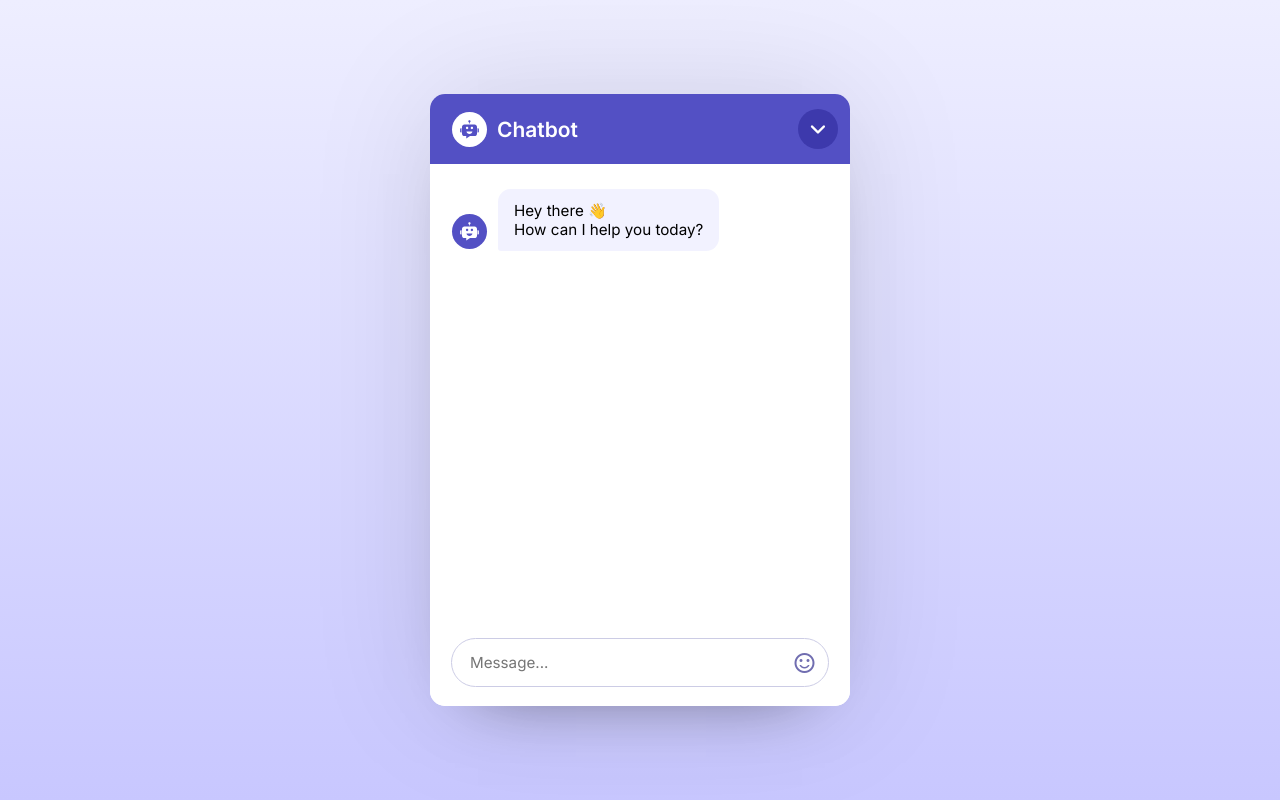
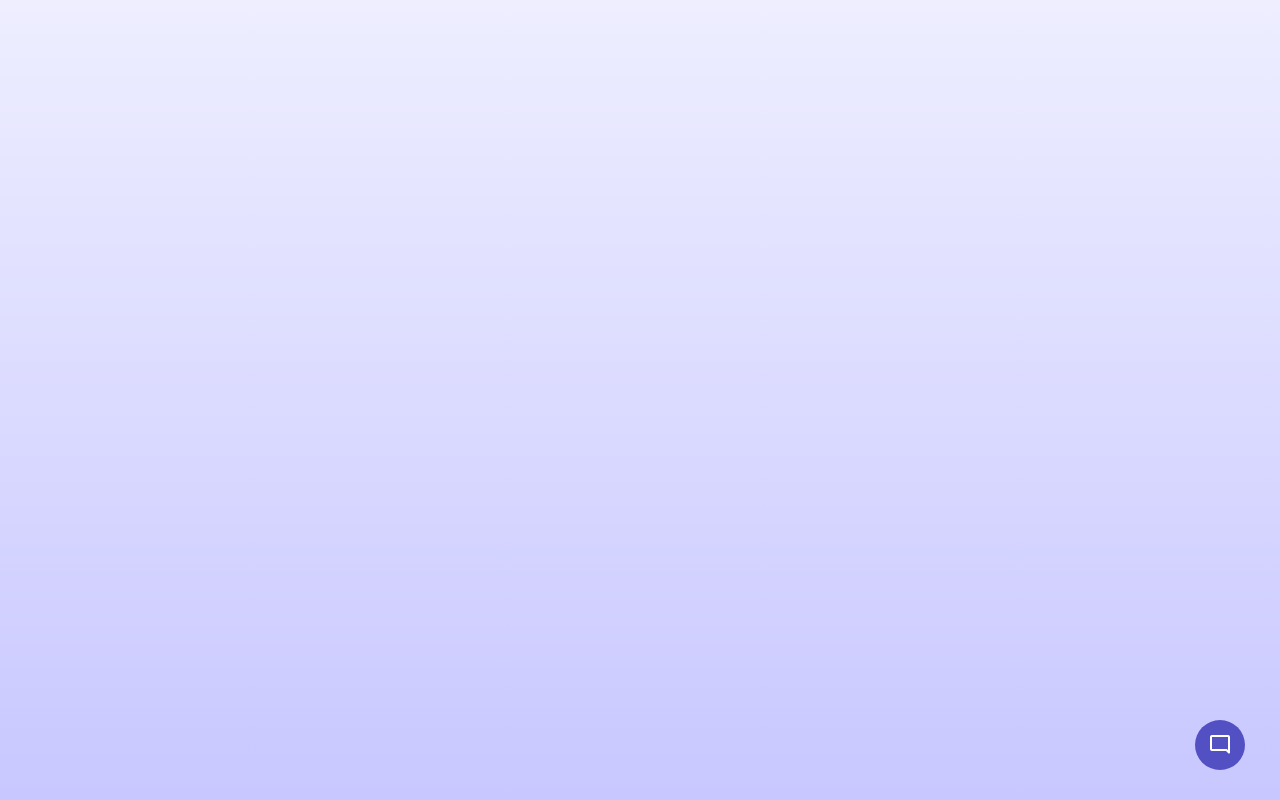
Before and after one commit to Scott-Zeta/chatbot_assistant, a Flask app: page / in a window 1280 px wide. Run offline with Flask 3, Linux system fonts and the light colour scheme.

Commit message:
feat: add chatbot toggler button and popup functionality

```diff
--- a/static/css/style.css
+++ b/static/css/style.css
@@ -9,21 +9,55 @@
 }
 
 body {
-  display: flex;
-  justify-content: center;
-  align-items: center;
   min-height: 100vh;
   background: linear-gradient(#eeeeff, #c8c7ff);
 }
 
+#chatbot-toggler {
+  position: fixed;
+  bottom: 30px;
+  right: 35px;
+  border: none;
+  height: 50px;
+  width: 50px;
+  display: flex;
+  cursor: pointer;
+  align-items: center;
+  justify-content: center;
+  border-radius: 50%;
+  background: #5350c4;
+}
+
+#chatbot-toggler span {
+  color: #fff;
+  position: absolute;
+}
+
+#chatbot-toggler span:last-child {
+  opacity: 0;
+}
+
 .chatbot-popup {
-  position: relative;
+  position: fixed;
+  right: 35px;
+  bottom: 90px;
   width: 420px;
   background: #fff;
   overflow: hidden;
   border-radius: 15px;
+  opacity: 0;
+  transform: scale(0.2);
+  transform-origin: bottom right;
+  pointer-events: none;
   box-shadow: 0 0 128px 0 rgba(0, 0, 0, 0.1),
     0 32px 64px -48px rgba(0, 0, 0, 0.5);
+  transition: all 0.3s ease;
+}
+
+body.show-chatbot .chatbot-popup {
+  opacity: 1;
+  pointer-events: auto;
+  transform: scale(1);
 }
 
 /* Chat Header */
--- a/static/js/script.js
+++ b/static/js/script.js
@@ -1,6 +1,7 @@
 const chatBody = document.querySelector('.chat-body');
 const messageInput = document.querySelector('.message-input');
 const sendMessageButton = document.querySelector('#send-message');
+const chatbotToggler = document.querySelector('#chatbot-toggler');
 
 const API_URL = `http://127.0.0.1:5000/assist`;
 
@@ -105,3 +106,6 @@ messageInput.addEventListener('keydown', (e) => {
 });
 
 sendMessageButton.addEventListener('click', (e) => handleOutgoingMessage(e));
+chatbotToggler.addEventListener('click', () => {
+  document.body.classList.toggle('show-chatbot');
+});
--- a/templates/bot_widget.html
+++ b/templates/bot_widget.html
@@ -14,6 +14,11 @@
     />
   </head>
   <body>
+    <button id="chatbot-toggler">
+      <span class="material-symbols-rounded">mode_comment</span>
+      <span class="material-symbols-rounded">close</span>
+    </button>
+
     <div class="chatbot-popup">
       <!-- Chatbot Header -->
       <div class="chat-header">
```
